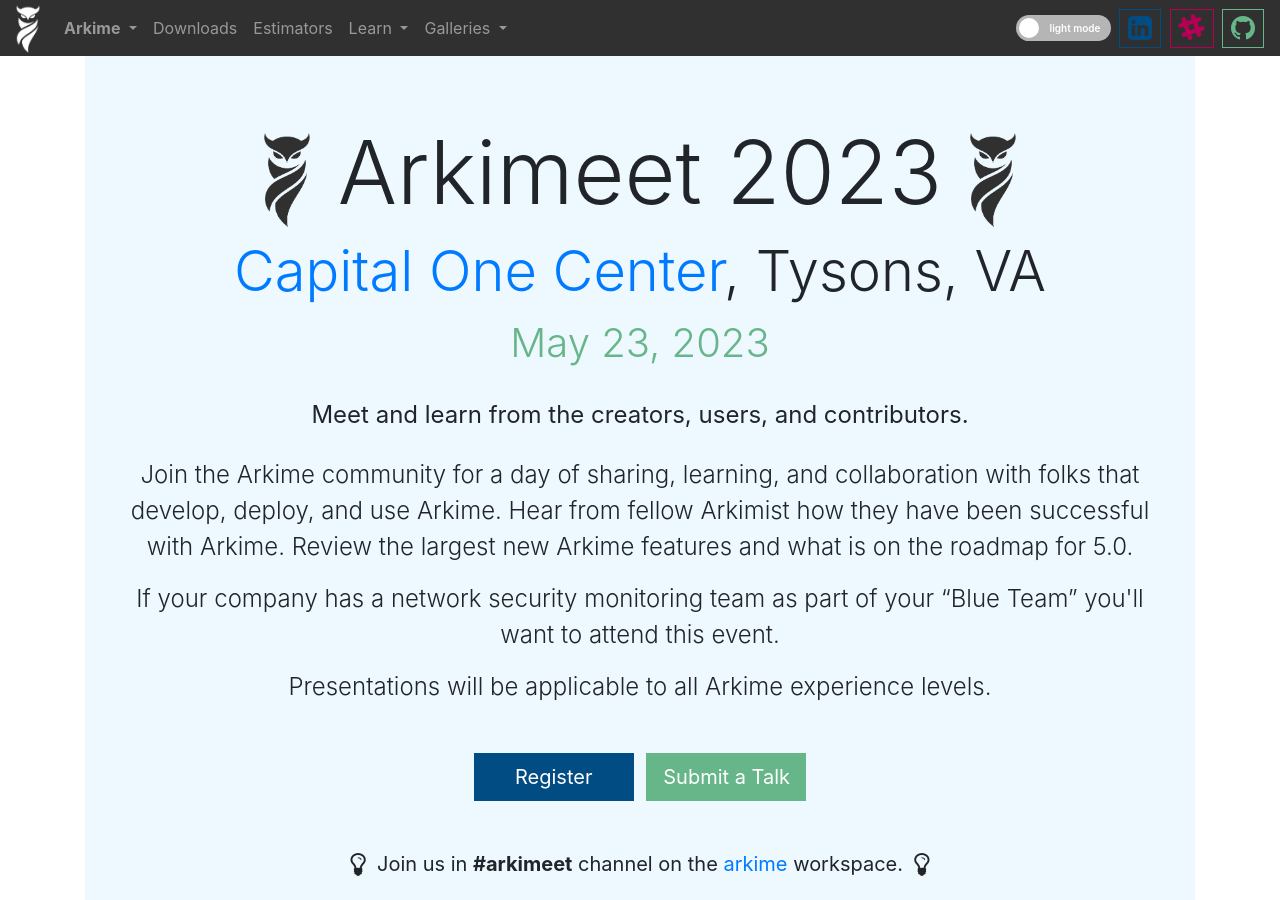
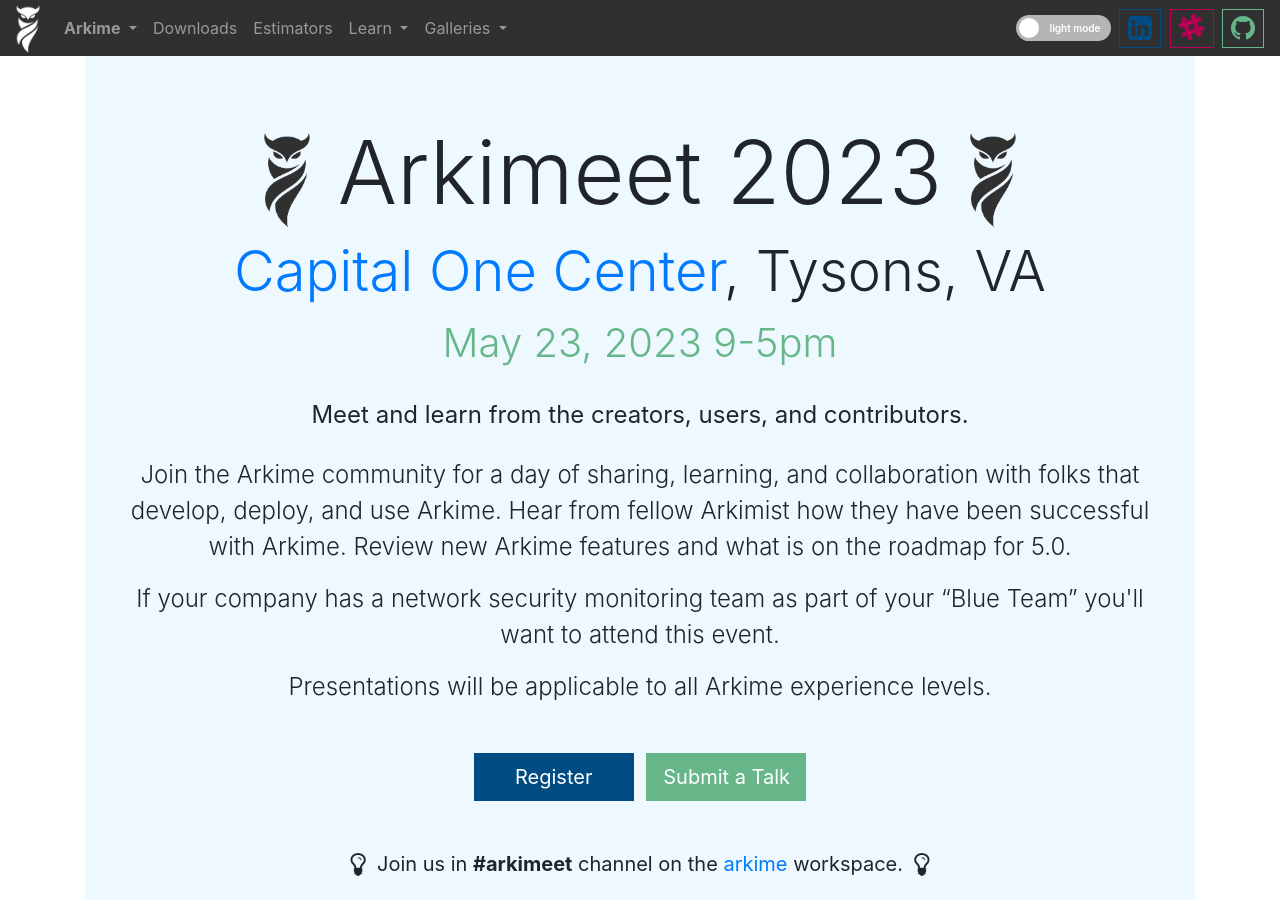
Before and after one commit to arkime/arkimeweb, a Jekyll site: the page built from arkimeet.html, in a window 1280 px wide and 900 px high. Built offline with Jekyll 4.4.1, drawn with Linux system fonts in a browser that asks for light colours; some of the changed text lies outside the part shown.

Commit message:
added time, minor text

```diff
--- a/arkimeet.html
+++ b/arkimeet.html
@@ -69,7 +69,7 @@
                 <a class="no-decoration" href="https://www.capitalonecenter.com/">Capital One Center</a>, Tysons, VA
               </h1>
               <p class="lead lead-xl primary-theme-text">
-                May 23, 2023
+                May 23, 2023 9-5pm
               </p>
               <p class="lead lead-lg text-center mt-4 purp-text">
                 <strong>
@@ -80,7 +80,7 @@
                 Join the Arkime community for a day of sharing, learning, and collaboration
                 with folks that develop, deploy, and use Arkime.
                 Hear from fellow Arkimist how they have been successful with Arkime.
-                Review the largest new Arkime features and what is on the roadmap for 5.0.
+                Review new Arkime features and what is on the roadmap for 5.0.
               </p>
               <p class="lead lead-lg text-center">
                 If your company has a network security monitoring team as part of your “Blue Team” you'll want to attend this event.
@@ -504,7 +504,7 @@
               <br>
               Collect your badges at the entrance to Building 1680.
               <br>
-              The conference room is on the 6th floor.
+              Arkimeet will be in the C2 Auditorium
               <br>
               <span class="fa fa-map-signs fa-2x mt-3"></span>
             </p>
```
